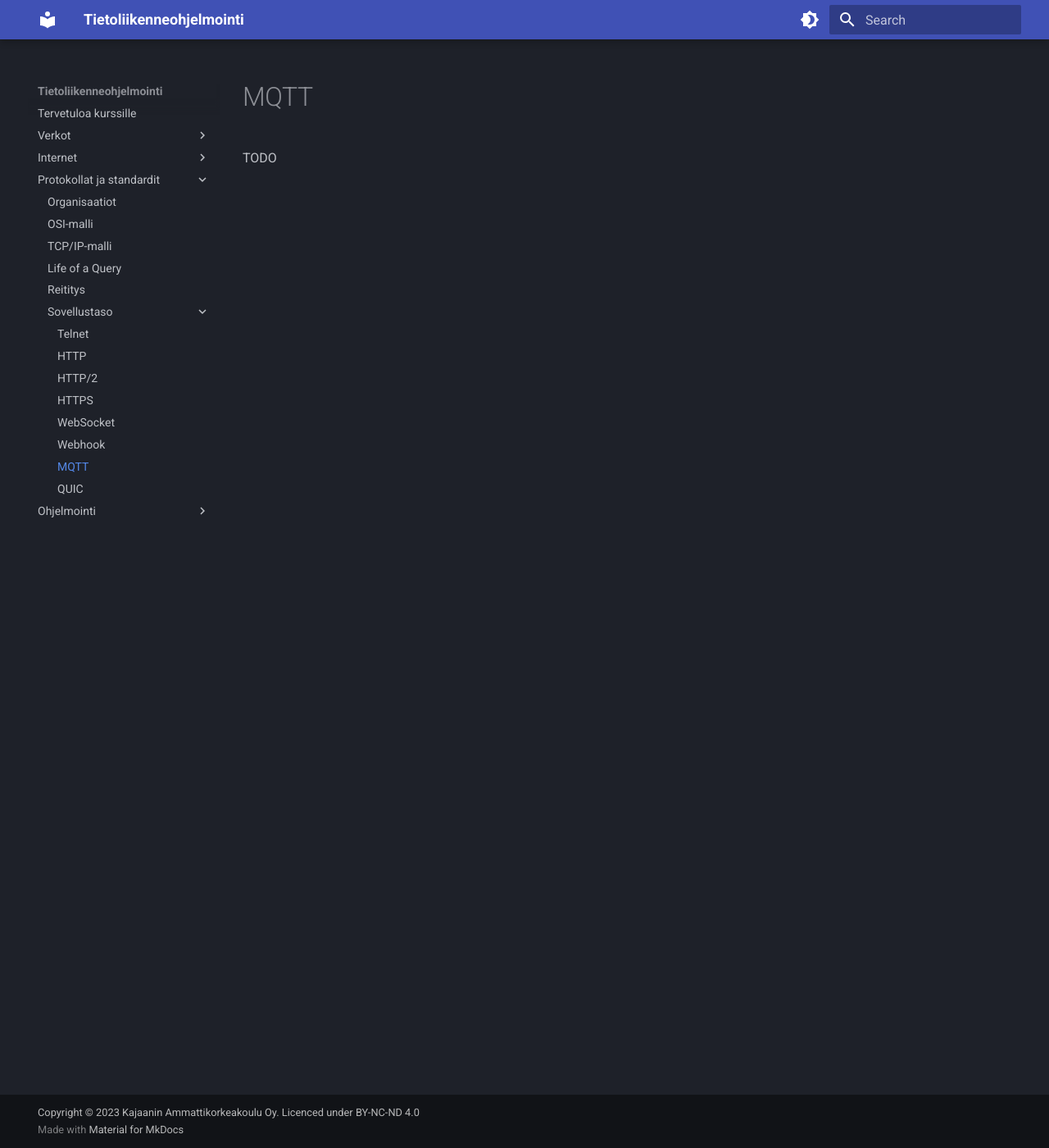
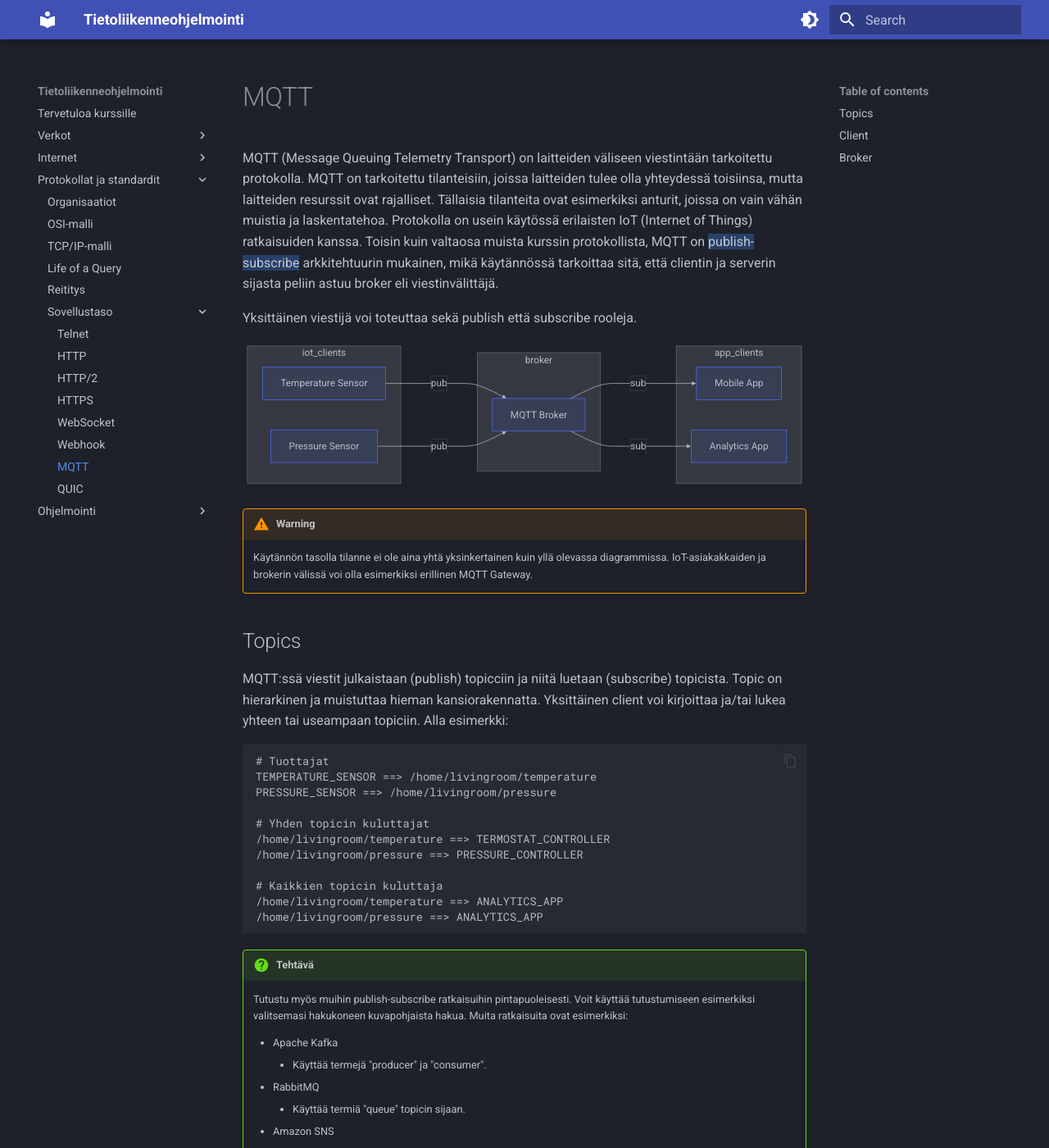
Before and after one commit to sourander/tietoliikenneohjelmointi, an MkDocs documentation site: the page built from docs/protokollat_ja_standardit/sovellustaso/mqtt.md, in a window 1280 px wide and 1400 px high. Shown: the whole window at 82% size. Built offline with MkDocs 1.6.1 and Material for MkDocs 9.7.7, drawn with Linux system fonts in a browser that asks for light colours; some of the changed text lies outside the part shown.

Commit message:
Added MQTT content

````diff
--- a/docs/protokollat_ja_standardit/sovellustaso/mqtt.md
+++ b/docs/protokollat_ja_standardit/sovellustaso/mqtt.md
@@ -1 +1,99 @@
-TODO
+MQTT (Message Queuing Telemetry Transport) on laitteiden väliseen viestintään tarkoitettu protokolla. MQTT on tarkoitettu tilanteisiin, joissa laitteiden tulee olla yhteydessä toisiinsa, mutta laitteiden resurssit ovat rajalliset. Tällaisia tilanteita ovat esimerkiksi anturit, joissa on vain vähän muistia ja laskentatehoa. Protokolla on usein käytössä erilaisten IoT (Internet of Things) ratkaisuiden kanssa. Toisin kuin valtaosa muista kurssin protokollista, MQTT on ==publish-subscribe== arkkitehtuurin mukainen, mikä käytännössä tarkoittaa sitä, että clientin ja serverin sijasta peliin astuu broker eli viestinvälittäjä.
+
+Yksittäinen viestijä voi toteuttaa sekä publish että subscribe rooleja.
+
+```mermaid
+graph LR
+    subgraph iot_clients
+        A1[Temperature Sensor]
+        A2[Pressure Sensor]
+    end
+    subgraph broker
+        B[MQTT Broker]
+    end
+    subgraph app_clients
+        C1[Mobile App]
+        C2[Analytics App]
+    end
+
+    A1 -- pub ---> B
+    A2 -- pub ---> B
+    B -- sub ---> C1
+    B -- sub ---> C2
+```
+
+!!! warning
+
+    Käytännön tasolla tilanne ei ole aina yhtä yksinkertainen kuin yllä olevassa diagrammissa. IoT-asiakakkaiden ja brokerin välissä voi olla esimerkiksi erillinen MQTT Gateway.
+
+## Topics
+
+MQTT:ssä viestit julkaistaan (publish) topicciin ja niitä luetaan (subscribe) topicista. Topic on hierarkinen ja muistuttaa hieman kansiorakennatta. Yksittäinen client voi kirjoittaa ja/tai lukea yhteen tai useampaan topiciin. Alla esimerkki:
+
+```
+# Tuottajat
+TEMPERATURE_SENSOR ==> /home/livingroom/temperature
+PRESSURE_SENSOR ==> /home/livingroom/pressure
+
+# Yhden topicin kuluttajat
+/home/livingroom/temperature ==> TERMOSTAT_CONTROLLER
+/home/livingroom/pressure ==> PRESSURE_CONTROLLER
+
+# Kaikkien topicin kuluttaja
+/home/livingroom/temperature ==> ANALYTICS_APP
+/home/livingroom/pressure ==> ANALYTICS_APP
+```
+
+!!! question "Tehtävä"
+
+    Tutustu myös muihin publish-subscribe ratkaisuihin pintapuoleisesti. Voit käyttää tutustumiseen esimerkiksi valitsemasi hakukoneen kuvapohjaista hakua. Muita ratkaisuita ovat esimerkiksi:
+
+    * Apache Kafka
+        * Käyttää termejä "producer" ja "consumer".
+    * RabbitMQ
+        * Käyttää termiä "queue" topicin sijaan.
+    * Amazon SNS
+    * Google Cloud Pub/Sub
+    * Redis Pub/Sub
+        * Käyttää termiä "channel" topicin sijaan.
+
+!!! question "Tehtävä"
+
+    Tutustu MQTT-viestin sisältöön tarkemmin: [Understanding an MQTT Packet: Ultimate Guide](https://cedalo.com/blog/mqtt-packet-guide/)
+
+## Client
+
+MQTT:stä löytyy kaksi eri OSI Layer 4 variaatiota:
+
+* MQTT
+    * Käyttää TCP:tä
+* MQTT-SN (MQTT for Sensor Networks)
+    * Käyttää UDP:tä
+
+Yksi Python-toteutus on [paho-mqtt](https://pypi.org/project/paho-mqtt/). Sen käyttöön löytyy dokumentaatiosta ohjeita, joista alla hyvin tiivis esimerkki:
+
+```python
+mqttc.connect("mqtt.eclipseprojects.io")
+mqttc.loop_start()
+
+while True:
+    temperature = sensor.blocking_read()
+    mqttc.publish("paho/temperature", temperature)
+```
+
+!!! tip
+
+    Yksi monista MQTT(-SN) asiakasohjelmista on Paho. Käy tutustumassa [Eclipse Foundationin Paho-sivustoon](https://eclipse.dev/paho/).
+
+## Broker
+
+MQTT brokereita löytyy myös useita, joista valita. Alla esimerkkejä:
+
+* [Mosquitto](https://mosquitto.org/)
+* [HiveMQ](https://www.hivemq.com/)
+
+MQTT-pohjaisia IoT-ratkaisuja tarjoavat myös useat pilvipalveluntarjoajat ja muut toimijat. Alla esimerkkejä:
+
+* [AWS IoT Core](https://docs.aws.amazon.com/iot/latest/developerguide/what-is-aws-iot.html)
+* [Microsoft Azure IoT Hub](https://azure.microsoft.com/en-us/services/iot-hub/)
+* [CloudMQTT](https://www.cloudmqtt.com/)
````
